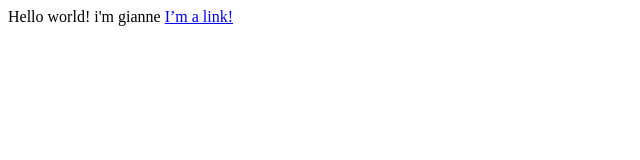
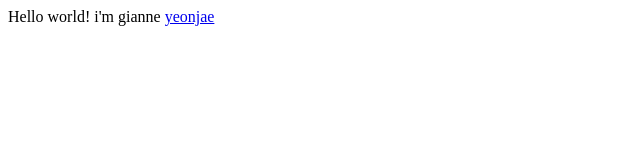
Before and after one commit to gianne4002/gianne1, a plain HTML site: page index.html in a window 1280 px wide. Shown: the full height of the page, 0-640 px from the left. Drawn offline with Linux system fonts and the light colour scheme.

Commit message:
Update index.html

```diff
--- a/index.html
+++ b/index.html
@@ -7,6 +7,6 @@
 </head>
 <body>
    Hello world! i'm gianne
-   <a href="page 2/">I’m a link!<a></a>
+   <a href="page 2/">yeonjae<a></a>
 </body>
 </html>
```
